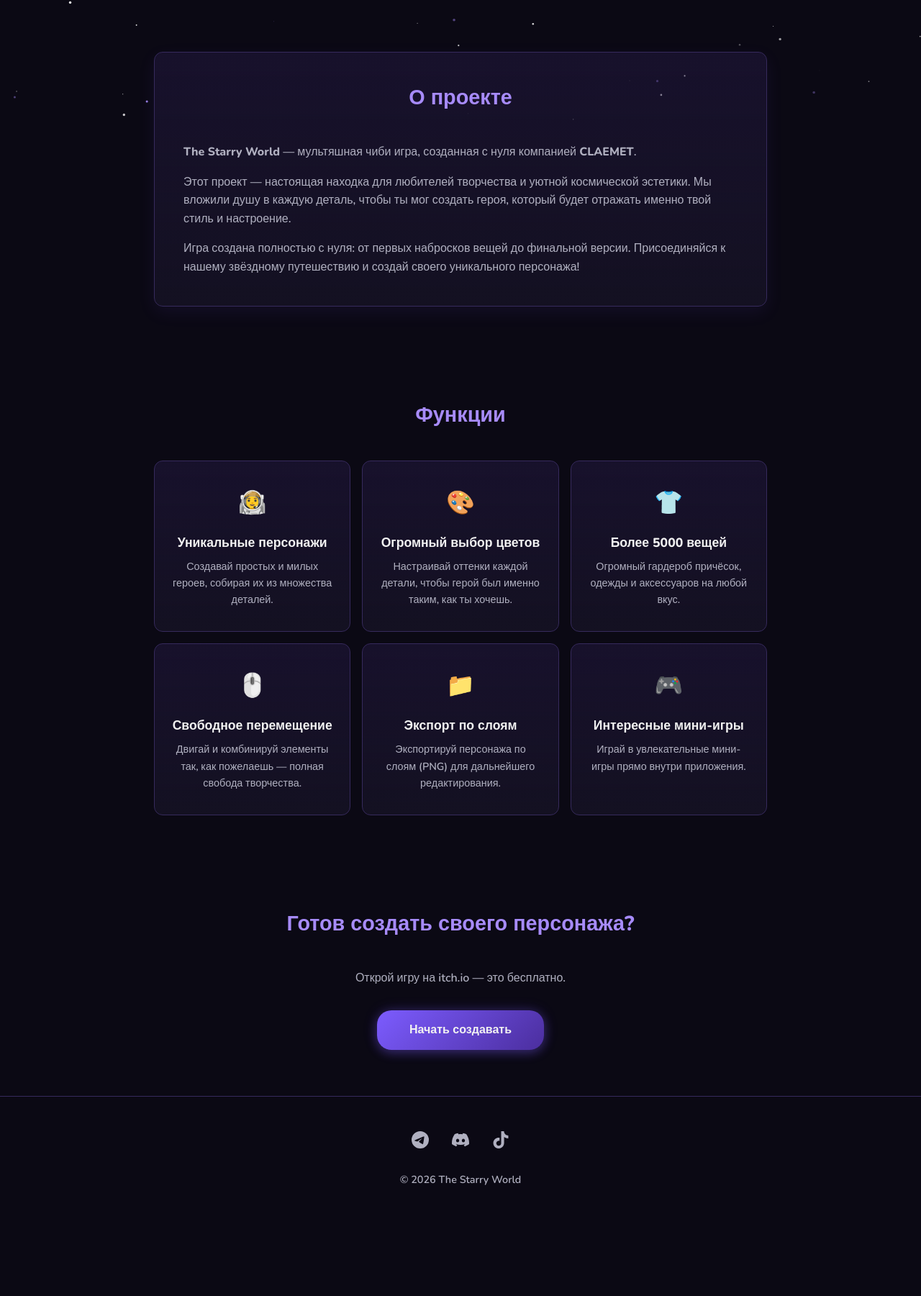
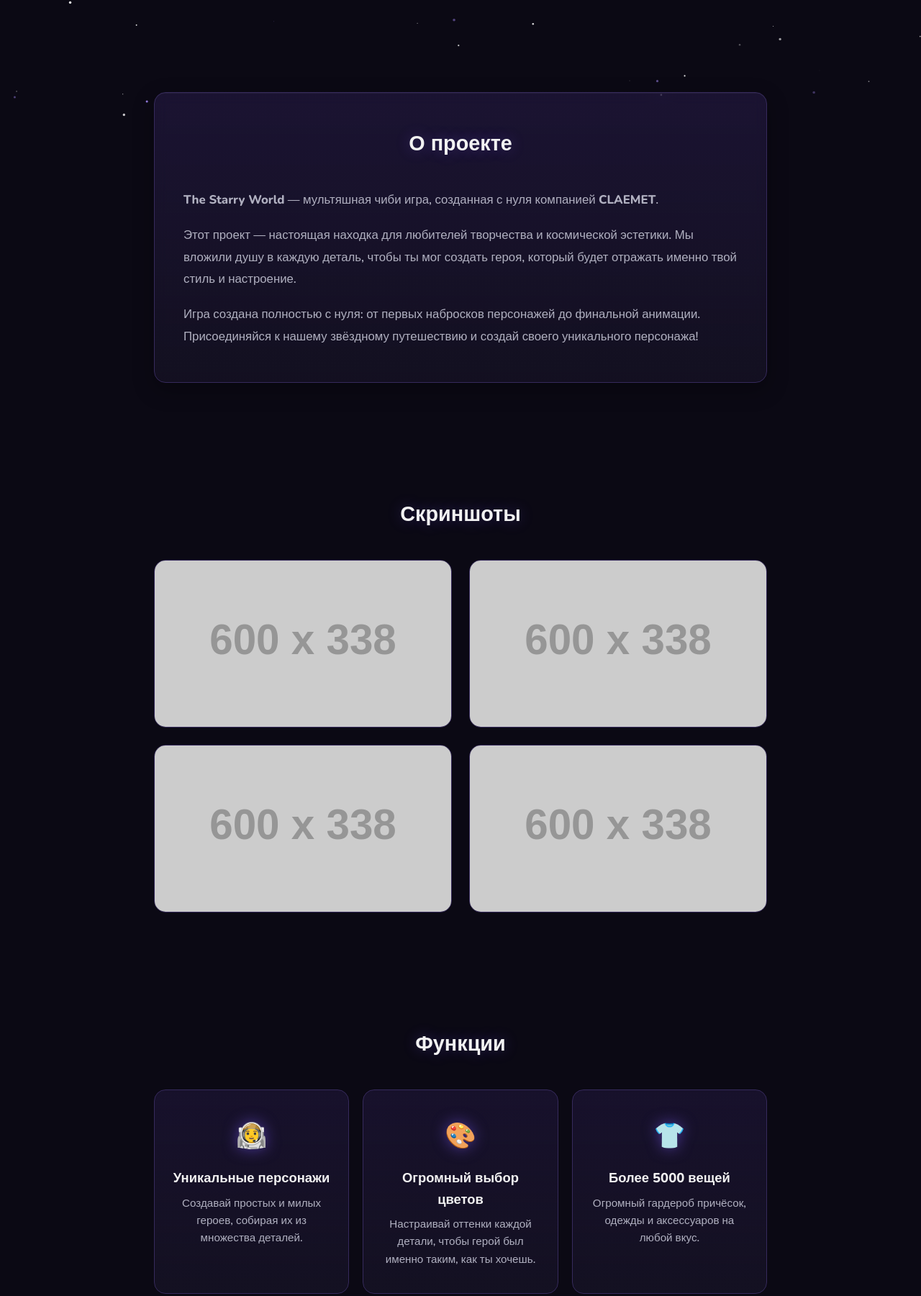
Before and after one commit to dvedgyn-prog/The-Starry-World, a plain HTML site: page index.html in a window 1280 px wide. Shown: the part 632-2433 px from the top of the page at 72% size. Before the commit the page ends 2323 px from the top, so only its background shows below. Drawn offline with nearby package versions, Linux system fonts and the light colour scheme; placeholder pictures from the web are drawn by us.

Commit message:
index.html

```diff
--- a/index.html
+++ b/index.html
@@ -23,231 +23,164 @@
     background: var(--bg);
     color: var(--text);
     line-height: 1.6;
+    overflow-x: hidden;
   }
 
-  #stars {
-    position: fixed;
-    inset: 0;
-    z-index: -1;
-    pointer-events: none;
+  #stars { position: fixed; inset: 0; z-index: -1; pointer-events: none; }
+
+  .glow-blobs {
+    position: fixed; inset: 0; z-index: -2; overflow: hidden; pointer-events: none;
   }
+  .glow-blobs div {
+    position: absolute; border-radius: 50%; filter: blur(100px); opacity: 0.4;
+    animation: move 20s ease-in-out infinite alternate;
+  }
+  .blob-1 { width: 500px; height: 500px; background: var(--purple); top: -10%; left: -10%; }
+  .blob-2 { width: 600px; height: 600px; background: var(--purple-dark); bottom: -20%; right: -10%; animation-delay: -5s; }
+  @keyframes move { 0% { transform: translate(0, 0); } 100% { transform: translate(50px, 50px); } }
+
+  .fade-up {
+    opacity: 0; transform: translateY(30px); transition: opacity 0.8s ease, transform 0.8s ease;
+  }
+  .fade-up.visible { opacity: 1; transform: translateY(0); }
 
   /* Шапка */
   header {
-    min-height: 80vh;
-    display: flex;
-    flex-direction: column;
-    align-items: center;
-    justify-content: center;
-    text-align: center;
-    padding: 2rem 1.5rem;
+    min-height: 85vh; display: flex; flex-direction: column;
+    align-items: center; justify-content: center; text-align: center; padding: 2rem 1.5rem;
   }
-
   .star-icon {
-    font-size: 3rem;
-    margin-bottom: 1.5rem;
-    color: var(--purple-light);
+    font-size: 3rem; margin-bottom: 1.5rem; color: var(--purple-light);
     animation: bob 6s ease-in-out infinite;
   }
-  @keyframes bob {
-    0%, 100% { transform: translateY(0); }
-    50% { transform: translateY(-8px); }
-  }
+  @keyframes bob { 0%, 100% { transform: translateY(0); } 50% { transform: translateY(-8px); } }
 
   h1 {
-    font-size: clamp(2.5rem, 8vw, 4.5rem);
-    font-weight: 800;
-    margin-bottom: 1rem;
-    background: linear-gradient(135deg, var(--purple-light), var(--purple));
-    -webkit-background-clip: text;
-    background-clip: text;
-    color: transparent;
+    font-size: clamp(2.5rem, 8vw, 4.5rem); font-weight: 800; margin-bottom: 1rem;
+    background: linear-gradient(135deg, #fff, var(--purple-light), var(--purple));
+    -webkit-background-clip: text; background-clip: text; color: transparent;
+    filter: drop-shadow(0 0 20px rgba(124, 92, 255, 0.4));
   }
-
-  .sub {
-    font-size: 1.1rem;
-    color: var(--gray);
-    max-width: 500px;
-    margin-bottom: 2.5rem;
-  }
+  .sub { font-size: 1.1rem; color: var(--gray); max-width: 500px; margin-bottom: 2.5rem; }
 
   /* Меню */
   .navbar {
-    display: flex;
-    gap: 0.5rem;
-    background: var(--card-bg);
-    border: 1px solid var(--border);
-    padding: 0.4rem;
-    border-radius: 20px;
-    box-shadow: 0 0 15px rgba(124, 92, 255, 0.15);
+    display: flex; gap: 0.5rem; background: rgba(20, 17, 34, 0.8);
+    border: 1px solid var(--border); padding: 0.4rem; border-radius: 20px;
+    box-shadow: 0 0 20px rgba(124, 92, 255, 0.15); backdrop-filter: blur(10px);
   }
-
   .navbar a {
-    padding: 0.6rem 1.2rem;
-    text-decoration: none;
-    color: var(--gray);
-    font-weight: 600;
-    font-size: 0.9rem;
-    border-radius: 16px;
-    transition: 0.2s;
+    padding: 0.6rem 1.2rem; text-decoration: none; color: var(--gray);
+    font-weight: 600; font-size: 0.9rem; border-radius: 16px; transition: 0.2s;
   }
-
-  .navbar a:hover {
-    color: var(--text);
-    background: var(--purple-dark);
-    box-shadow: 0 0 10px rgba(124, 92, 255, 0.3);
-  }
+  .navbar a:hover { color: var(--text); background: var(--purple-dark); box-shadow: 0 0 10px rgba(124, 92, 255, 0.3); }
 
   /* Секции */
   section {
-    padding: 4rem 1.5rem;
-    max-width: 900px;
-    margin: 0 auto;
+    padding: 5rem 1.5rem; max-width: 900px; margin: 0 auto; position: relative; z-index: 1;
   }
-
   h2 {
-    font-size: 1.8rem;
-    font-weight: 800;
-    text-align: center;
-    margin-bottom: 2.5rem;
-    color: var(--purple-light);
+    font-size: 1.8rem; font-weight: 800; text-align: center; margin-bottom: 2.5rem;
+    color: var(--text); text-shadow: 0 0 20px rgba(124, 92, 255, 0.3);
   }
 
   /* Блок О проекте */
   .about-box {
-    background: linear-gradient(180deg, rgba(43, 30, 80, 0.4) 0%, var(--card-bg) 100%);
+    background: linear-gradient(180deg, rgba(43, 30, 80, 0.5) 0%, rgba(20, 17, 34, 0.9) 100%);
+    border: 1px solid var(--border); border-radius: 16px; padding: 3rem 2.5rem;
+    box-shadow: 0 10px 30px rgba(0,0,0,0.3), inset 0 1px 0 rgba(255,255,255,0.05);
+    backdrop-filter: blur(10px);
+  }
+  .about-box p { font-size: 1.05rem; color: var(--gray); margin-bottom: 1.2rem; line-height: 1.8; }
+  .about-box p:last-child { margin-bottom: 0; }
+
+  /* Скриншоты */
+  .screenshots-grid {
+    display: grid;
+    grid-template-columns: repeat(auto-fit, minmax(280px, 1fr));
+    gap: 1.5rem;
+  }
+  .screenshot-item {
+    border-radius: 16px;
+    overflow: hidden;
     border: 1px solid var(--border);
-    border-radius: 12px;
-    padding: 2.5rem;
-    box-shadow: 0 8px 25px rgba(124, 92, 255, 0.08);
+    transition: all 0.3s ease;
+    background: var(--card-bg);
+    aspect-ratio: 16 / 9;
+    cursor: pointer;
   }
-
-  .about-box p {
-    font-size: 1rem;
-    color: var(--gray);
-    margin-bottom: 1rem;
+  .screenshot-item:hover {
+    border-color: var(--purple);
+    transform: translateY(-5px) scale(1.02);
+    box-shadow: 0 10px 30px rgba(124, 92, 255, 0.2);
   }
-  .about-box p:last-child {
-    margin-bottom: 0;
+  .screenshot-item img {
+    width: 100%; height: 100%; object-fit: cover; display: block;
   }
 
   /* Карточки */
-  .cards {
-    display: grid;
-    grid-template-columns: repeat(auto-fit, minmax(260px, 1fr));
-    gap: 1rem;
-  }
-
+  .cards { display: grid; grid-template-columns: repeat(auto-fit, minmax(260px, 1fr)); gap: 1.2rem; }
   .card {
     background: linear-gradient(180deg, rgba(43, 30, 80, 0.4) 0%, var(--card-bg) 100%);
-    border: 1px solid var(--border);
-    border-radius: 12px;
-    padding: 2rem 1.5rem;
-    text-align: center;
-    transition: 0.2s;
+    border: 1px solid var(--border); border-radius: 16px; padding: 2.2rem 1.5rem;
+    text-align: center; transition: all 0.3s ease; position: relative; overflow: hidden;
   }
-
-  .card:hover {
-    border-color: var(--purple);
-    box-shadow: 0 8px 20px rgba(124, 92, 255, 0.15), 0 0 15px rgba(124, 92, 255, 0.1);
-    transform: translateY(-4px);
+  .card::before {
+    content: ''; position: absolute; top: 0; left: 0; right: 0; bottom: 0;
+    background: radial-gradient(800px circle at var(--mouse-x) var(--mouse-y), rgba(124, 92, 255, 0.1), transparent 40%);
+    opacity: 0; transition: opacity 0.3s; z-index: 0;
   }
-
+  .card:hover::before { opacity: 1; }
+  .card:hover { border-color: var(--purple); box-shadow: 0 10px 30px rgba(0,0,0,0.4); transform: translateY(-5px); }
   .card .icon {
-    font-size: 2rem;
-    margin-bottom: 1rem;
+    font-size: 2.2rem; margin-bottom: 1rem; display: inline-block;
+    filter: drop-shadow(0 0 10px rgba(124, 92, 255, 0.5)); position: relative; z-index: 1;
   }
-
-  .card h3 {
-    color: var(--text);
-    margin-bottom: 0.5rem;
-    font-size: 1.1rem;
-    font-weight: 800;
-  }
-
-  .card p {
-    color: var(--gray);
-    font-size: 0.9rem;
-  }
+  .card h3 { color: var(--text); margin-bottom: 0.5rem; font-size: 1.15rem; font-weight: 800; position: relative; z-index: 1; }
+  .card p { color: var(--gray); font-size: 0.95rem; position: relative; z-index: 1; }
 
   /* Кнопка */
-  .cta {
-    text-align: center;
-    padding: 4rem 1.5rem;
+  .cta { text-align: center; padding: 5rem 1.5rem; }
+  .cta p { color: var(--gray); margin-bottom: 2rem; font-size: 1.1rem; }
+  .btn-main {
+    display: inline-block; padding: 1rem 3rem;
+    background: linear-gradient(135deg, var(--purple-light), var(--purple));
+    color: var(--text); text-decoration: none; font-weight: 800; font-size: 1.05rem;
+    border-radius: 20px; transition: 0.3s;
+    box-shadow: 0 4px 15px rgba(124, 92, 255, 0.4), 0 0 20px rgba(124, 92, 255, 0.2);
+    position: relative; overflow: hidden;
   }
-
-  .cta p {
-    color: var(--gray);
-    margin-bottom: 2rem;
-  }
-
-  .btn-main {
-    display: inline-block;
-    padding: 0.9rem 2.8rem;
-    background: linear-gradient(135deg, var(--purple), var(--purple-dark));
-    color: var(--text);
-    text-decoration: none;
-    font-weight: 700;
-    border-radius: 20px;
-    transition: 0.2s;
-    box-shadow: 0 4px 15px rgba(124, 92, 255, 0.3), 0 0 20px rgba(124, 92, 255, 0.2);
-  }
-
-  .btn-main:hover {
-    transform: translateY(-2px);
-    box-shadow: 0 6px 25px rgba(124, 92, 255, 0.5), 0 0 30px rgba(124, 92, 255, 0.3);
-  }
+  .btn-main:hover { transform: translateY(-3px); box-shadow: 0 8px 25px rgba(124, 92, 255, 0.6), 0 0 30px rgba(124, 92, 255, 0.4); }
 
   /* Подвал */
   footer {
-    text-align: center;
-    padding: 2.5rem 1.5rem;
-    border-top: 1px solid var(--border);
-    color: var(--gray);
-    font-size: 0.9rem;
+    text-align: center; padding: 3rem 1.5rem; border-top: 1px solid var(--border);
+    color: var(--gray); font-size: 0.9rem; background: rgba(20, 17, 34, 0.5);
   }
-
-  .socials {
-    display: flex;
-    gap: 1rem;
-    justify-content: center;
-    margin-bottom: 1.5rem;
+  .socials { display: flex; gap: 1rem; justify-content: center; margin-bottom: 1.5rem; }
+  .socials a {
+    color: var(--gray); transition: 0.2s; display: flex; padding: 0.6rem;
+    border-radius: 12px; background: var(--card-bg); border: 1px solid var(--border);
   }
-
-  .socials a {
-    color: var(--gray);
-    transition: 0.2s;
-    display: flex;
-    padding: 0.5rem;
-    border-radius: 50%;
+  .socials a:hover {
+    color: var(--text); background: var(--purple-dark); border-color: var(--purple);
+    box-shadow: 0 0 15px rgba(124, 92, 255, 0.3); transform: translateY(-3px);
   }
-
-  .socials a:hover {
-    color: var(--purple-light);
-    background: rgba(124, 92, 255, 0.1);
-    box-shadow: 0 0 15px rgba(124, 92, 255, 0.3);
-  }
-
-  .socials svg {
-    width: 24px;
-    height: 24px;
-    fill: currentColor;
-  }
+  .socials svg { width: 24px; height: 24px; fill: currentColor; }
 
   @media (max-width: 600px) {
-    .navbar {
-      flex-direction: column;
-      width: 100%;
-      max-width: 250px;
-    }
-    .navbar a {
-      width: 100%;
-      text-align: center;
-    }
+    .navbar { flex-direction: column; width: 100%; max-width: 250px; }
+    .navbar a { width: 100%; text-align: center; }
+    .about-box { padding: 2rem 1.5rem; }
   }
 </style>
 </head>
 <body>
+
+<div class="glow-blobs">
+  <div class="blob-1"></div>
+  <div class="blob-2"></div>
+</div>
 
 <canvas id="stars"></canvas>
 
@@ -257,21 +190,50 @@
   <p class="sub">Мультяшный креатор персонажей для ПК и телефонов.</p>
   <div class="navbar">
     <a href="#about" class="smooth">О проекте</a>
+    <a href="#screenshots" class="smooth">Скриншоты</a>
     <a href="#features" class="smooth">Функции</a>
-    <a href="https://claemet.itch.io/the-starry-world" target="_blank" rel="noopener">Скачать</a>
+    <a href="#download" class="smooth">Скачать</a>
   </div>
 </header>
 
-<section id="about">
+<section id="about" class="fade-up">
   <div class="about-box">
     <h2>О проекте</h2>
     <p><strong>The Starry World</strong> — мультяшная чиби игра, созданная с нуля компанией <strong>CLAEMET</strong>.</p>
-    <p>Этот проект — настоящая находка для любителей творчества и уютной космической эстетики. Мы вложили душу в каждую деталь, чтобы ты мог создать героя, который будет отражать именно твой стиль и настроение.</p>
-    <p>Игра создана полностью с нуля: от первых набросков вещей до финальной версии. Присоединяйся к нашему звёздному путешествию и создай своего уникального персонажа!</p>
+    <p>Этот проект — настоящая находка для любителей творчества и космической эстетики. Мы вложили душу в каждую деталь, чтобы ты мог создать героя, который будет отражать именно твой стиль и настроение.</p>
+    <p>Игра создана полностью с нуля: от первых набросков персонажей до финальной анимации. Присоединяйся к нашему звёздному путешествию и создай своего уникального персонажа!</p>
   </div>
 </section>
 
-<section id="features">
+<!-- ======== СКРИНШОТЫ ======== -->
+<section id="screenshots" class="fade-up">
+  <h2>Скриншоты</h2>
+  <div class="screenshots-grid">
+
+    <!-- Скриншот 1: Вставь сюда первую ссылку -->
+    <div class="screenshot-item">
+      <img src="ТВОЯ_ССЫЛКА_1" alt="Скриншот 1" onerror="this.src='https://placehold.co/600x338/141122/a78bfa?text=Скриншот+1'">
+    </div>
+
+    <!-- Скриншот 2: Вставь сюда вторую ссылку -->
+    <div class="screenshot-item">
+      <img src="ТВОЯ_ССЫЛКА_2" alt="Скриншот 2" onerror="this.src='https://placehold.co/600x338/141122/a78bfa?text=Скриншот+2'">
+    </div>
+
+    <!-- Скриншот 3: Вставь сюда третью ссылку -->
+    <div class="screenshot-item">
+      <img src="ТВОЯ_ССЫЛКА_3" alt="Скриншот 3" onerror="this.src='https://placehold.co/600x338/141122/a78bfa?text=Скриншот+3'">
+    </div>
+
+    <!-- Скриншот 4: Вставь сюда четвертую ссылку -->
+    <div class="screenshot-item">
+      <img src="ТВОЯ_ССЫЛКА_4" alt="Скриншот 4" onerror="this.src='https://placehold.co/600x338/141122/a78bfa?text=Скриншот+4'">
+    </div>
+
+  </div>
+</section>
+
+<section id="features" class="fade-up">
   <h2>Функции</h2>
   <div class="cards">
     <div class="card">
@@ -297,7 +259,7 @@
     <div class="card">
       <div class="icon">📁</div>
       <h3>Экспорт по слоям</h3>
-      <p>Экспортируй персонажа по слоям (PNG) для дальнейшего редактирования.</p>
+      <p>Экспортируй персонажа по слоям (PSD/PNG) для дальнейшего редактирования.</p>
     </div>
     <div class="card">
       <div class="icon">🎮</div>
@@ -307,7 +269,7 @@
   </div>
 </section>
 
-<section class="cta" id="download">
+<section class="cta fade-up" id="download">
   <h2>Готов создать своего персонажа?</h2>
   <p>Открой игру на itch.io — это бесплатно.</p>
   <a href="https://claemet.itch.io/the-starry-world" class="btn-main" target="_blank" rel="noopener">Начать создавать</a>
@@ -340,6 +302,29 @@
         setTimeout(() => target.scrollIntoView({ behavior: 'smooth' }), 100);
       }
     }
+  });
+
+  // Анимация появления при прокрутке
+  const observer = new IntersectionObserver((entries) => {
+    entries.forEach(entry => {
+      if (entry.isIntersecting) {
+        entry.target.classList.add('visible');
+        observer.unobserve(entry.target);
+      }
+    });
+  }, { threshold: 0.1 });
+
+  document.querySelectorAll('.fade-up').forEach(el => observer.observe(el));
+
+  // Эффект "свечения" за курсором на карточках
+  document.querySelectorAll('.card').forEach(card => {
+    card.addEventListener('mousemove', e => {
+      const rect = card.getBoundingClientRect();
+      const x = e.clientX - rect.left;
+      const y = e.clientY - rect.top;
+      card.style.setProperty('--mouse-x', `${x}px`);
+      card.style.setProperty('--mouse-y', `${y}px`);
+    });
   });
 
   // Фон со звездами
```
